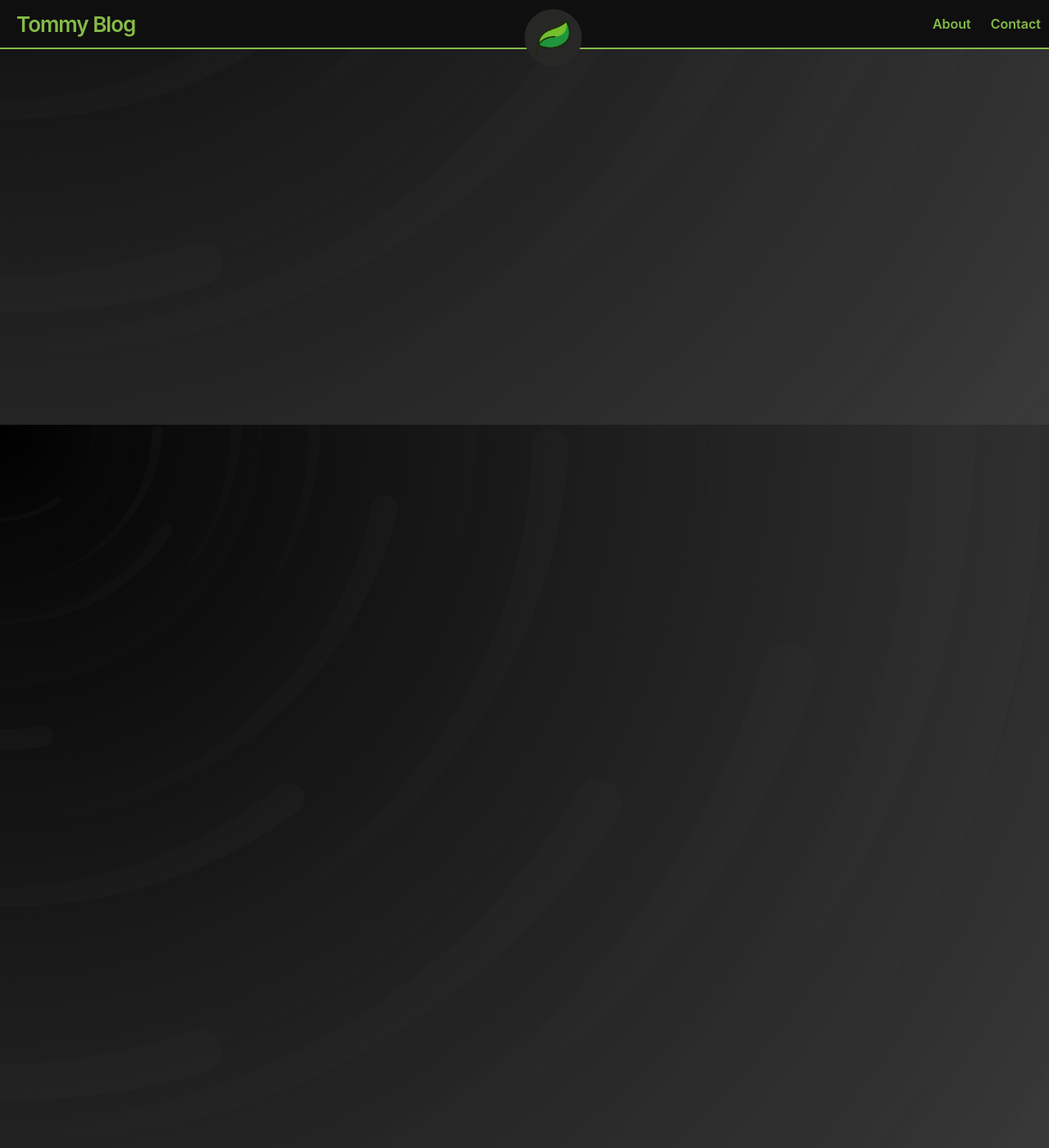
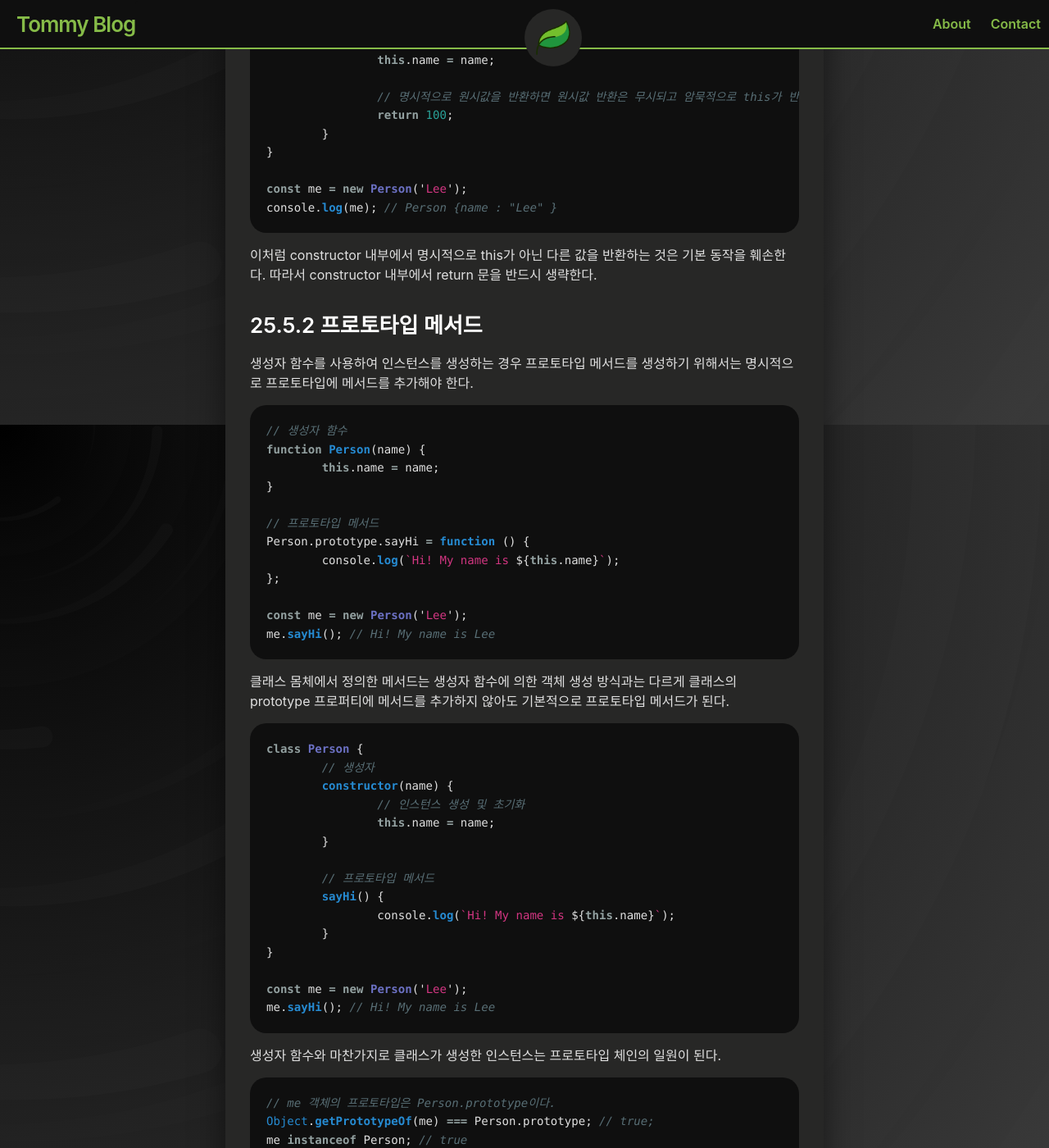
Before and after one commit to ainochi-kor/ainochi-kor.github.io, a Jekyll site: the page built from _posts/ModernJS/2021-05-27-25장_클래스.md, in a window 1280 px wide and 1400 px high, scrolled down 7162 px. Shown: the whole window at 82% size. Built offline with Jekyll 4.4.1, drawn with Linux system fonts in a browser that asks for light colours; a script that is not in the unit is left out; some of the changed text lies outside the part shown.

Commit message:
add 25장 클래스

````diff
--- a/_posts/ModernJS/2021-05-27-25장_클래스.md
+++ b/_posts/ModernJS/2021-05-27-25장_클래스.md
@@ -256,3 +256,151 @@ class Person {
 const me = new Person();
 console.log(me); // Person {name : "Lee", address : "Seoul"}
 ```
+
+초기값 매개 변수로 전달하기.
+
+``` js
+class Person {
+	constructor(name, address) {
+		// 고정값으로 인스턴스 초기화
+		this.name = name;
+		this.address = address;
+	}
+}
+
+// 인스턴스 프로퍼티가 추가된다.
+const me = new Person('Lee', 'Seoul');
+console.log(me); // Person {name : "Lee", address : "Seoul"}
+```
+
+=> constructor 내에서는 인스턴스의 생성과 동시에 인스턴스 프로퍼티 추가를 통해 인스턴스의 초기화를 실행한다. 따라서 인스턴스를 초기화하려면 constructor를 생략해서는 안된다.
+
+``` js
+class Person {
+	constructor(name) {
+		this. name = name;
+
+		// 명시적으로 객체를 반환하면 암묵적인 this 반환이 무시된다.
+		return {};
+	}
+}
+
+// constructor에서 명시적으로 반환한 빈 객체가 반환된다.
+const me = new Person('Lee');
+console.log(me); // {}
+```
+
+명시적으로 원시값을 반환하면 원시값 반환은 무시되고 암묵적으로 this가 반환된다.
+
+``` js
+class Person {
+	constructor(name) {
+		this.name = name;
+
+		// 명시적으로 원시값을 반환하면 원시값 반환은 무시되고 암묵적으로 this가 반환된다.
+		return 100;
+	}
+}
+
+const me = new Person('Lee');
+console.log(me); // Person {name : "Lee" }
+```
+
+이처럼 constructor 내부에서 명시적으로 this가 아닌 다른 값을 반환하는 것은 기본 동작을 훼손한다. 따라서 constructor 내부에서 return 문을 반드시 생략한다.
+
+### 25.5.2 프로토타입 메서드
+
+생성자 함수를 사용하여 인스턴스를 생성하는 경우 프로토타입 메서드를 생성하기 위해서는 명시적으로 프로토타입에 메서드를 추가해야 한다.
+
+``` js
+// 생성자 함수
+function Person(name) {
+	this.name = name;
+}
+
+// 프로토타입 메서드
+Person.prototype.sayHi = function () {
+	console.log(`Hi! My name is ${this.name}`);
+};
+
+const me = new Person('Lee');
+me.sayHi(); // Hi! My name is Lee
+```
+
+클래스 몸체에서 정의한 메서드는 생성자 함수에 의한 객체 생성 방식과는 다르게 클래스의 prototype 프로퍼티에 메서드를 추가하지 않아도 기본적으로 프로토타입 메서드가 된다.
+
+``` js
+class Person {
+	// 생성자
+	constructor(name) {
+		// 인스턴스 생성 및 초기화
+		this.name = name;
+	}
+
+	// 프로토타입 메서드
+	sayHi() {
+		console.log(`Hi! My name is ${this.name}`);
+	}
+}
+
+const me = new Person('Lee');
+me.sayHi(); // Hi! My name is Lee
+```
+
+생성자 함수와 마찬가지로 클래스가 생성한 인스턴스는 프로토타입 체인의 일원이 된다.
+
+``` js
+// me 객체의 프로토타입은 Person.prototype이다.
+Object.getPrototypeOf(me) === Person.prototype; // true;
+me instanceof Person; // true
+
+// Person.prototype의 프로토타입은 Object.prototype이다.
+Object.getPrototypeOf(Person.prototype) === Object.prototype; // true
+me instanceof Object; // true
+
+// me 객체의 constructor는 Person 클래스다.
+me.constructor === Person; // true
+```
+
+- 클래스 몸체에서 정의한 메서드는 인스턴스의 프로토타입에 존재하는 프로토타입 메서드가 된다.
+- 인스턴스는 프로토타입 메서드를 상속받아 사용할 수 있다.
+
+=> 클래스는 생성자 함수와 같이 인스턴스를 생성하는 생성자 함수와 마찬가지로 프로토타입 기반의 객체 생성 메커니즘이다.
+
+### 25.5.3 정적 메서드
+: 정적 메서드는 인스턴스를 생성하지 않아도 호출할 수 있는 메서드를 말한다.
+
+``` js
+// 생성자 함수
+function Person(name) {
+	this.name = name;
+}
+
+// 정적 메서드
+Person.sayHi = function () {
+	console.log('Hi!');
+};
+
+// 정적 메서드 호출
+Person.sayHi(); // Hi!
+```
+
+클래스에서는 메서드에 static 키워드를 붙이면 정적 메서드(클래스 메서드)가 된다.
+
+``` js
+class Person {
+	// 생성자
+	constructor (name) {
+		// 인스턴스 생성 및 초기화
+		this.name = name;
+	}
+
+	// 정적 메서드
+	static sayHi() {
+		console.log('Hi!');
+	}
+}
+```
+
+- 정적 메서드는 클래스에 바인딩된 메서드가 된다.
+=> 정적 메서드는 클래스 정의 이후 인스턴스를 생성하지 않아도 호출할 수 있다.
````
